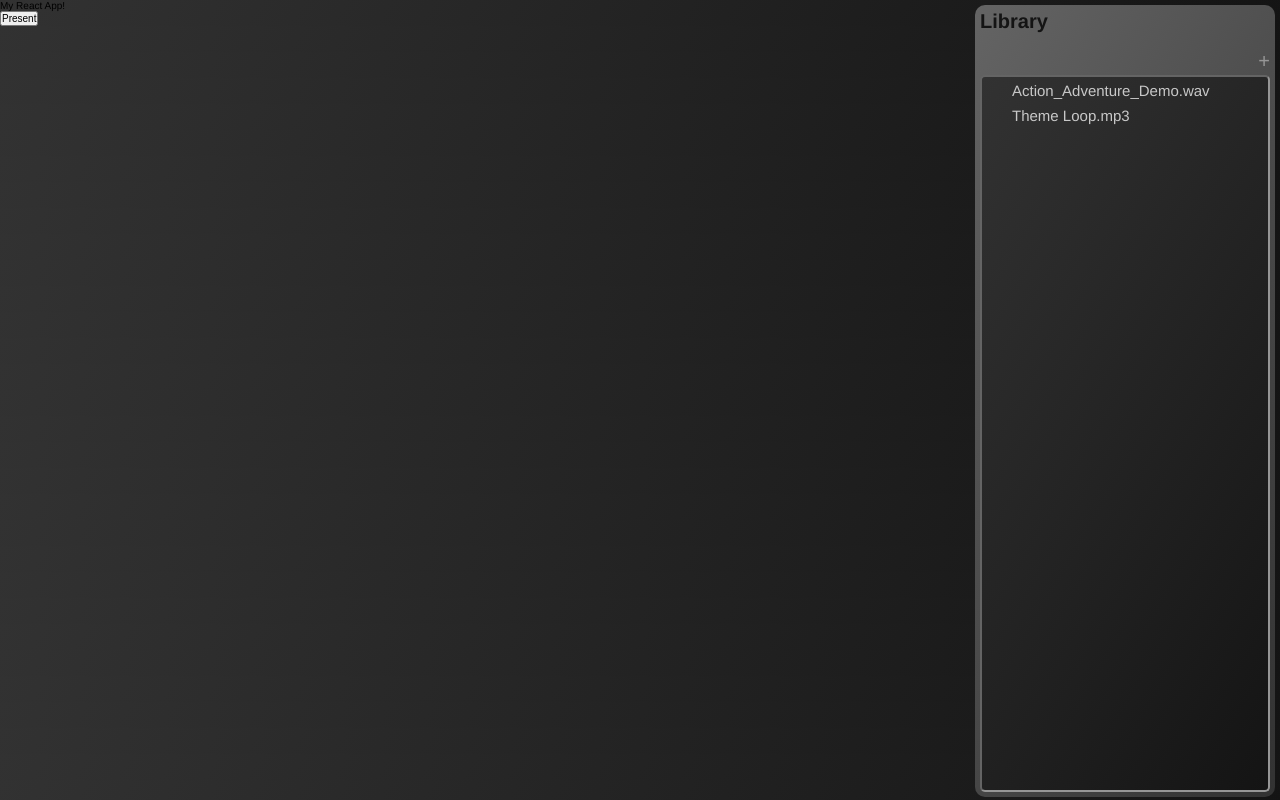
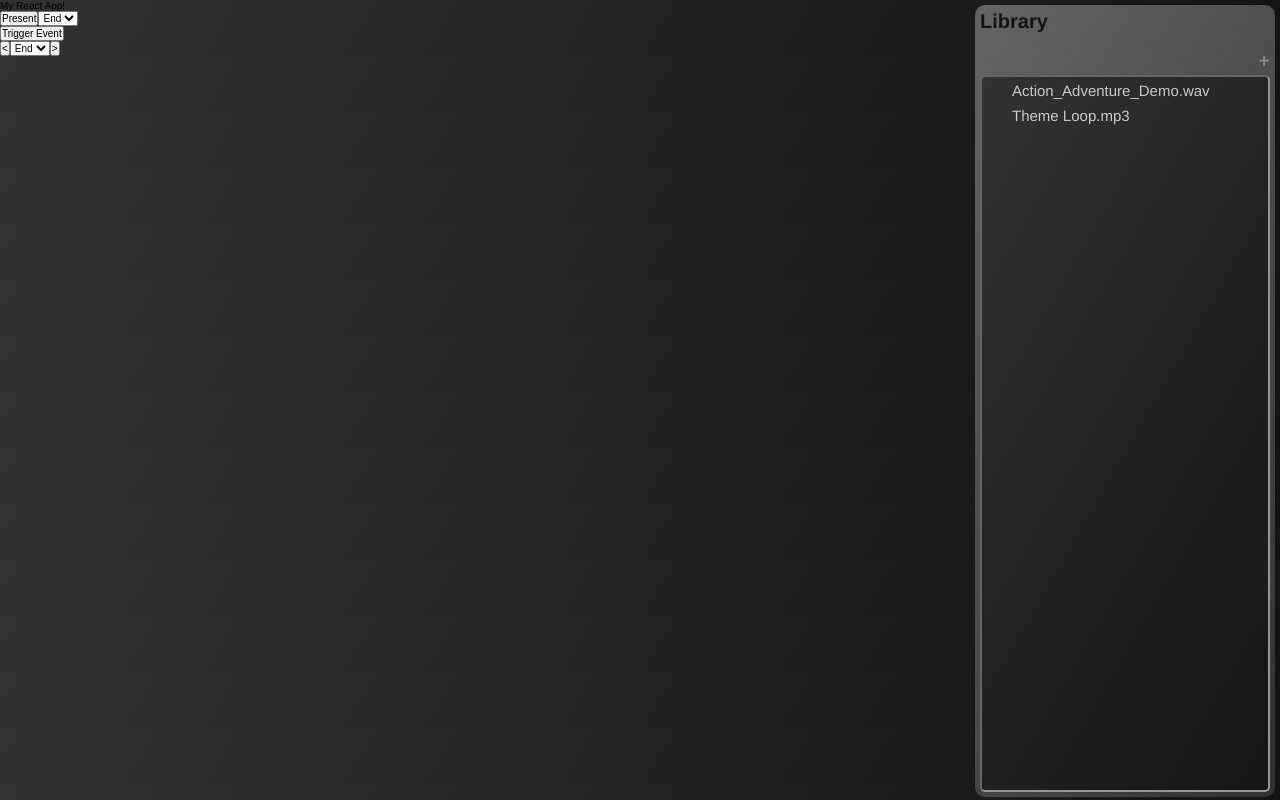
Before and after one commit to lkcina/qsound, a React (Create React App) app: page / in a window 1280 px wide. Built offline with nearby package versions, Linux system fonts and the light colour scheme.

Commit message:
Create Functions for Primary Toolbar controls.

```diff
--- a/src/App.js
+++ b/src/App.js
@@ -20,15 +20,43 @@ class App extends React.Component {
           src: "test-library/Theme Loop.mp3",
           type: "audio/mpeg"
         }
-    ],
-      events: [],
-      activeEvent: null,
+      ],
+      events: [
+        {
+          id: "1",
+          name: "1",
+          notes: ""
+        },
+        {
+          id: "2",
+          name: "2",
+          notes: ""
+        },
+        {
+          id: "end",
+          name: "End",
+          notes: ""
+        }
+      ],
+      eventStart: {
+        id: "end",
+        name: "End",
+        notes: ""
+      },
+      activeEvent: {
+        id: "end",
+        name: "End",
+        notes: ""
+      },
       cues: [],
       static: []
     };
 
     this.editLibrary = this.editLibrary.bind(this);
     this.toggleMode = this.toggleMode.bind(this);
+    this.triggerEvent = this.triggerEvent.bind(this);
+    this.setEventStart = this.setEventStart.bind(this);
+    this.setActiveEvent = this.setActiveEvent.bind(this);
   }
 
   editLibrary(array) {
@@ -36,12 +64,37 @@ class App extends React.Component {
   }
 
   toggleMode() {
+    if (this.state.mode === "present") {
+      this.setState({mode: "create"});
+      this.setState({activeEvent: this.state.eventStart});
+      console.log(this.state.activeEvent);
+    } else {
+      this.setState({mode: "present", activeEvent: this.state.eventStart});
+    };
+  }
+
+  setEventStart(event) {
+    this.setState({eventStart: this.state.events.find(e => e.id === event.target.value)});
+  }
+
+  setActiveEvent(event) {
+    this.setState({activeEvent: this.state.events.find(e => e.id === event.target.value)});
+    console.log(this.state.activeEvent);
+  };
+
+  triggerEvent() {
+    if (this.state.activeEvent.id === "end") {
+      console.log("End of event timeline");
+      this.setState({mode: "create", activeEvent: this.state.eventStart});
+      return;
+    }
     if (this.state.mode === "create") {
-      this.setState({mode: "present"});
+      console.log("Triggering" + this.state.activeEvent.name);
+      return
     } else {
-      this.setState({mode: "create"});
-    };
-    console.log(this.state.mode + " mode")
+      console.log("Triggering" + this.state.activeEvent.name + " and advancing to " + this.state.events[this.state.events.indexOf(this.state.activeEvent) + 1].name);
+      this.setState({activeEvent: this.state.events[this.state.events.indexOf(this.state.activeEvent) + 1]});
+    }
   }
 
   render() {
@@ -49,7 +102,7 @@ class App extends React.Component {
       <div id="app">
         My React App!
         <Library library={this.state.library} editLibrary={this.editLibrary} />
-        <EventTimeline events={this.state.events} toggleMode={this.toggleMode} activeEvent={this.state.activeEvent} />
+        <EventTimeline events={this.state.events} mode={this.state.mode} toggleMode={this.toggleMode} setEventStart={this.setEventStart} eventStart={this.state.eventStart} activeEvent={this.state.activeEvent} setActiveEvent={this.setActiveEvent} triggerEvent={this.triggerEvent}/>
       </div>
     );
   }
--- a/src/EventTimeline.js
+++ b/src/EventTimeline.js
@@ -4,13 +4,54 @@ import React from "react";
 class EventTimeline extends React.Component {
     constructor(props) {
         super(props);
+        this.previousEvent = this.previousEvent.bind(this);
+        this.nextEvent = this.nextEvent.bind(this);
+    }
+
+    previousEvent(event) {
+        if (document.getElementById("active-event").selectedIndex === 0) {
+            document.getElementById("active-event").selectedIndex = document.getElementById("active-event").options.length - 1;
+        } else {
+            document.getElementById("active-event").selectedIndex = document.getElementById("active-event").selectedIndex - 1;
+        };
+        const change = new Event('change', { bubbles: true });
+        document.getElementById("active-event").dispatchEvent(change);
+    }
+
+    nextEvent(event) {
+        if (document.getElementById("active-event").selectedIndex === document.getElementById("active-event").options.length - 1) {
+            document.getElementById("active-event").selectedIndex = 0;
+        } else {
+            document.getElementById("active-event").selectedIndex = document.getElementById("active-event").selectedIndex + 1;
+        };
+        const change = new Event('change', { bubbles: true });
+        document.getElementById("active-event").dispatchEvent(change);
     }
 
     render() {
         return (
             <div id="event-timeline">
                 <div className="toolbar">
-                    <button id="mode-toggle" onClick={this.props.toggleMode}>Present</button>
+                    <div id="mode-controls">
+                        <button id="mode-toggle" onClick={this.props.toggleMode}>{this.props.mode === "create" ? "Present" : "Create"}</button>
+                        <select id="event-start" onChange={this.props.setEventStart} value={this.props.eventStart.id}>
+                            {this.props.events.map(event => {
+                                return <option key={event.id} value={event.id}>{event.name}</option>
+                            })}
+                        </select>
+                    </div>
+                    <div id="trigger-controls">
+                        <button id="trigger-event" onClick={this.props.triggerEvent}>Trigger Event</button>
+                        <div id="active-event-controls">
+                            <button class="previous-event" onClick={this.previousEvent}>&lt;</button>
+                            <select id="active-event" onChange={this.props.setActiveEvent} value={this.props.activeEvent.id}>
+                                {this.props.events.map(event => {
+                                    return <option key={event.id} value={event.id}>{event.name}</option>
+                                })};
+                            </select>
+                            <button class="next-event" onClick={this.nextEvent}>&gt;</button>
+                        </div>
+                    </div>
                 </div>
             </div>
         );
```
